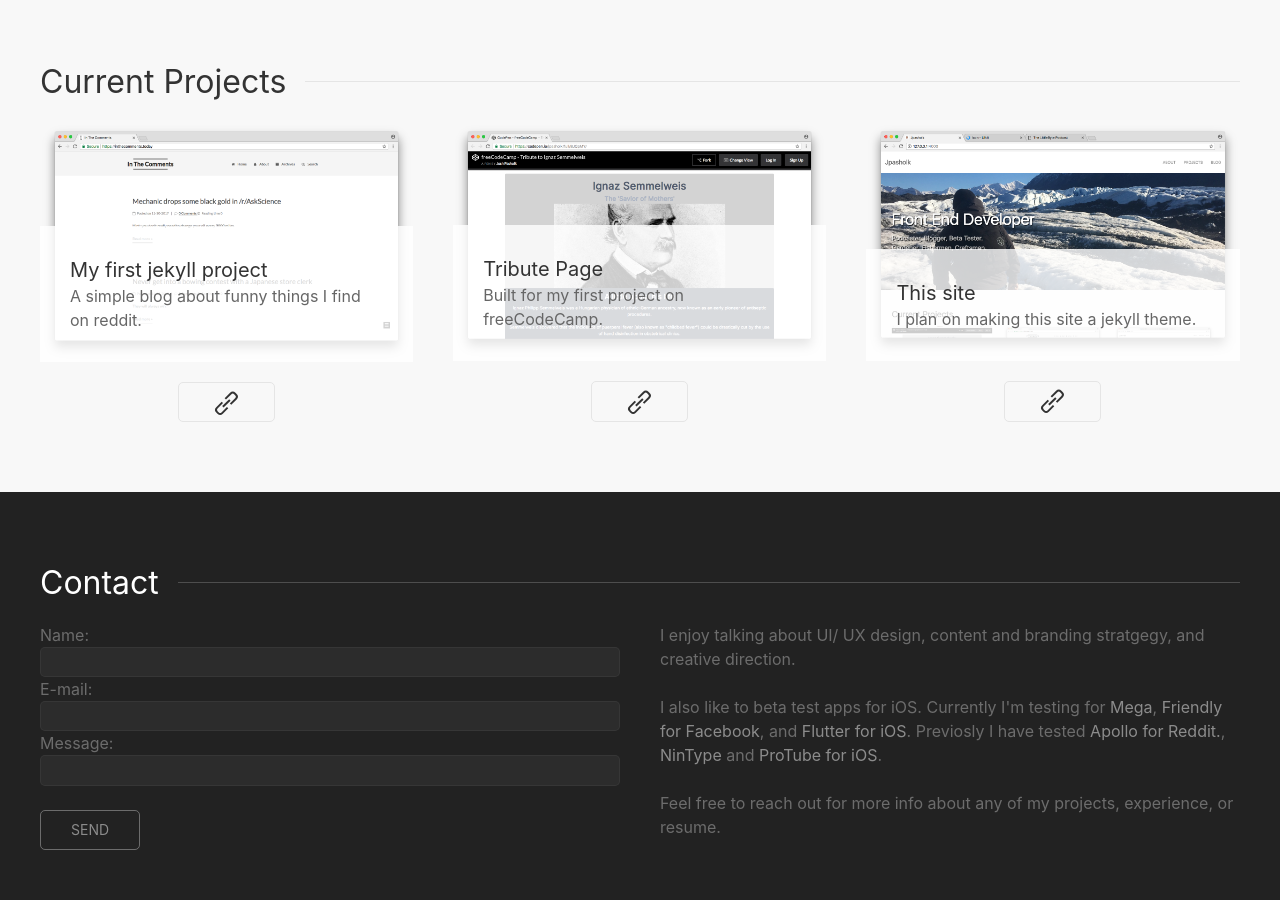
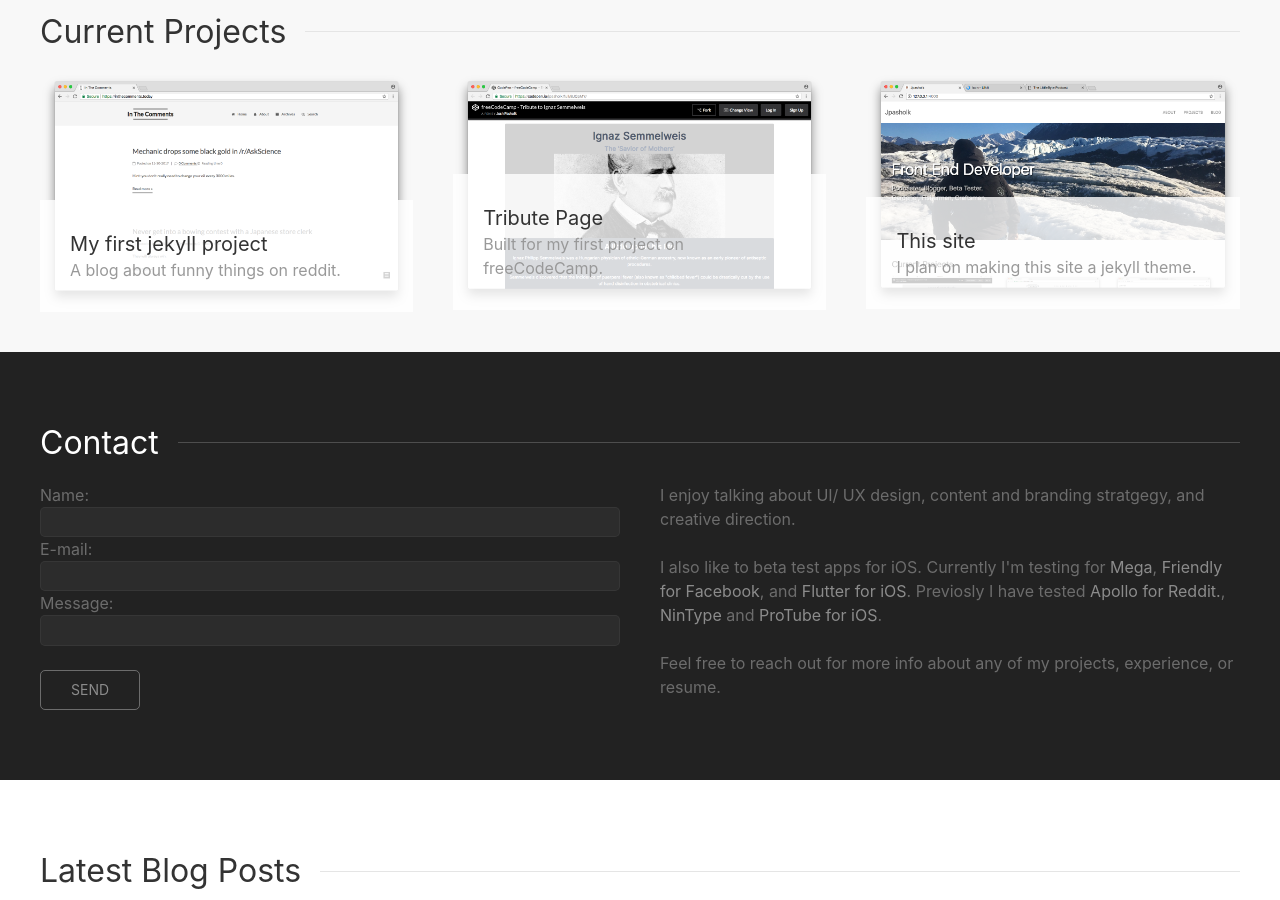
Before and after one commit to jpasholk/jpasholk.github.io, a Jekyll site: the page built from index.html, in a window 1280 px wide and 900 px high, scrolled down 575 px. Built offline with Jekyll 4.4.1, drawn with Linux system fonts in a browser that asks for light colours; the list of posts is cut into pages by our own code.

Commit message:
Screw the buttons...

```diff
--- a/_includes/body.html
+++ b/_includes/body.html
@@ -20,45 +20,42 @@
       </div>
     </div>
 
-    <div id="Projects" class="uk-section uk-section-muted">
+    <div id="Projects" class="uk-section-xsmall uk-section-muted">
       <div class="uk-container">
         <h2 class="uk-heading-line"><span>Current Projects</span></h2>
         <div class="uk-grid-match uk-child-width-1-3@m uk-flex" uk-grid>
 
           <div id="projectOne">
+            <a class="uk-link-muted" href="https://inthecomments.today/" target="_blank">
             <div uk-scrollspy="target: > div; cls:uk-animation-fade; delay: 400; repeat: true" class="uk-inline uk-margin">
               <img class="uk-border-rounded" src="{{ "/img/reddit-blog-project.png" | relative_url }}">
               <div class="uk-position-bottom uk-overlay uk-overlay-default">
-                <h4>My first jekyll project</h4> A simple blog about funny things I find on reddit.
+                <h4>My first jekyll project</h4> A blog about funny things on reddit.
               </div>
             </div>
-            <div class="uk-flex uk-flex-center">
-              <a class="uk-button uk-button-default uk-border-rounded" href="https://inthecomments.today/" target="_blank" uk-icon="icon: link; ratio: 1.75"></a>
-            </div>
+            </a>
           </div>
 
           <div id="projectTwo">
+            <a class="uk-link-muted" href="https://codepen.io/jpasholk/full/BJQpMY/" target="_blank">
             <div uk-scrollspy="target: > div; cls:uk-animation-fade; delay: 400; repeat: true" class="uk-inline uk-margin">
               <img class="uk-border-rounded" src="{{ "/img/tribute-page.png" | relative_url }}">
               <div class="uk-position-bottom uk-overlay uk-overlay-default">
                 <h4>Tribute Page</h4> Built for my first project on freeCodeCamp.
               </div>
             </div>
-            <div class="uk-flex uk-flex-center">
-              <a class="uk-button uk-button-default uk-border-rounded" href="https://codepen.io/jpasholk/full/BJQpMY/" target="_blank" uk-icon="icon: link; ratio: 1.75"></a>
-            </div>
+              </a>
           </div>
 
           <div id=projectThree>
+            <a class="uk-link-muted" href="https://github.com/jpasholk/jpasholk.github.io" target="_blank">
             <div uk-scrollspy="target: > div; cls:uk-animation-fade; delay: 400; repeat: true" class="uk-inline uk-margin">
               <img class="uk-border-rounded" src="{{ "/img/portfolio-project.png" | relative_url }}">
               <div class="uk-position-bottom uk-overlay uk-overlay-default">
                 <h4>This site</h4> I plan on making this site a jekyll theme.
               </div>
             </div>
-            <div class="uk-flex uk-flex-center">
-              <a class="uk-button uk-button-default uk-border-rounded" href="https://github.com/jpasholk/jpasholk.github.io" target="_blank" uk-icon="icon: link; ratio: 1.75"></a>
-            </div>
+              </a>
           </div>
         </div>
       </div>
```
